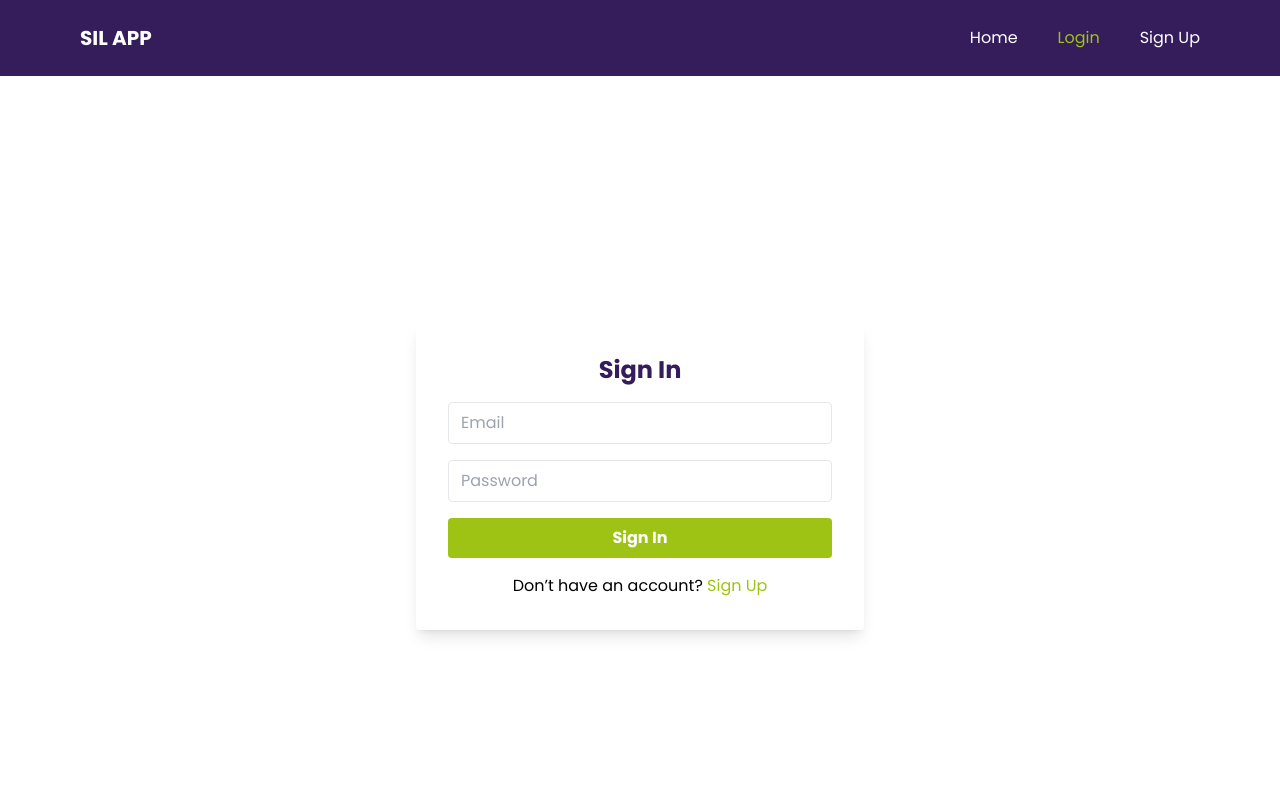
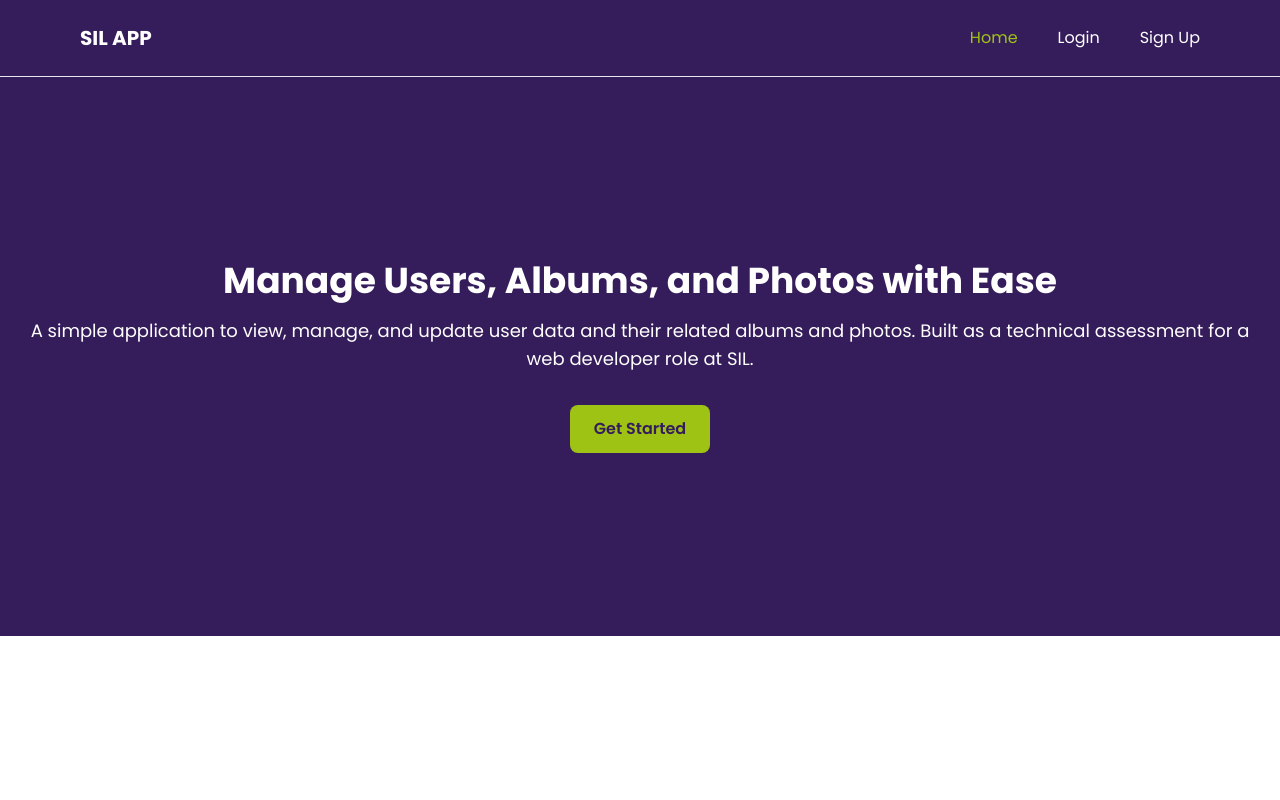
Before and after one commit to geoffreykithuku/savannah_app, a React (Vite) app: page / in a window 1280 px wide. Before the commit this address led to /login. Shown: the top 800 px of the page. Built offline with nearby package versions, Linux system fonts and the light colour scheme; no server answers.

Commit message:
Conditionally display landing page or home depending on whether a user is logged in. Added a route to access landing page via about route.

```diff
--- a/src/App.tsx
+++ b/src/App.tsx
@@ -10,19 +10,20 @@ import Footer from './components/Footer';
 import Signin from './components/Signin';
 import Signup from './components/Signup';
 import PrivateRoute from './components/PrivateRoute';
+import { useAuth } from './context/AuthContext';
 
 const App = () => {
+  const { user } = useAuth();
   return (
     <>
       <BrowserRouter>
         <Navbar />
         <Routes>
-          <Route element={<PrivateRoute />}>
-            <Route path="/" element={<Home />} />
-          </Route>
-          <Route path="/about" element={<Landing />} />
+          <Route path="/" element={user ? <Home /> : <Landing />} />
+          <Route element={<PrivateRoute />}></Route>
           <Route path="/login" element={<Signin />} />
           <Route path="/signup" element={<Signup />} />
+          <Route path="/about" element={<Landing />} />
           <Route path="*" element={<NotFound />} />
         </Routes>
         <ToastContainer />
--- a/src/components/Navbar.tsx
+++ b/src/components/Navbar.tsx
@@ -6,7 +6,7 @@ import { useAuth } from '../context/AuthContext';
 const Navbar: React.FC = () => {
   const [isOpen, setIsOpen] = useState<boolean>(false);
 
-  const { user, authToken, setUser, setAuthToken } = useAuth();
+  const { user, setUser, setAuthToken } = useAuth();
 
   //  toggle the menu state
   const toggleMenu = (): void => {
```
